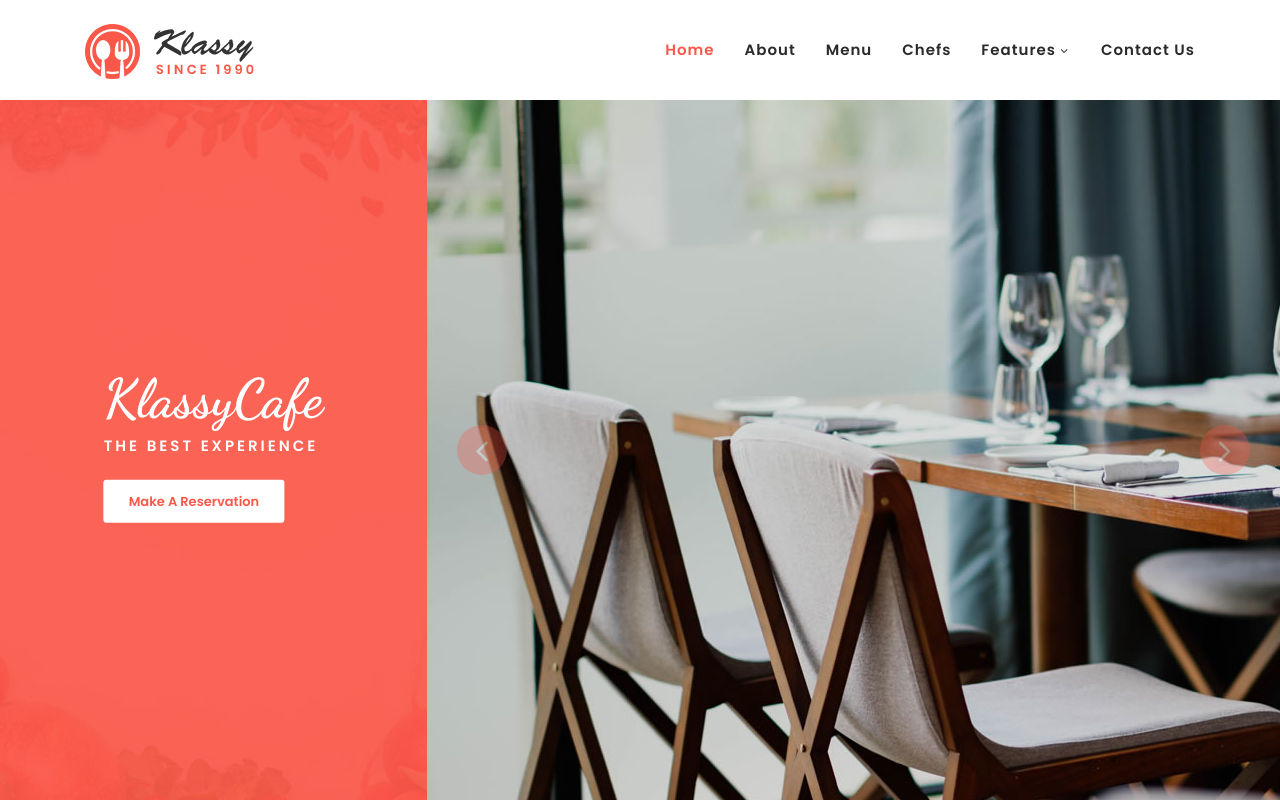
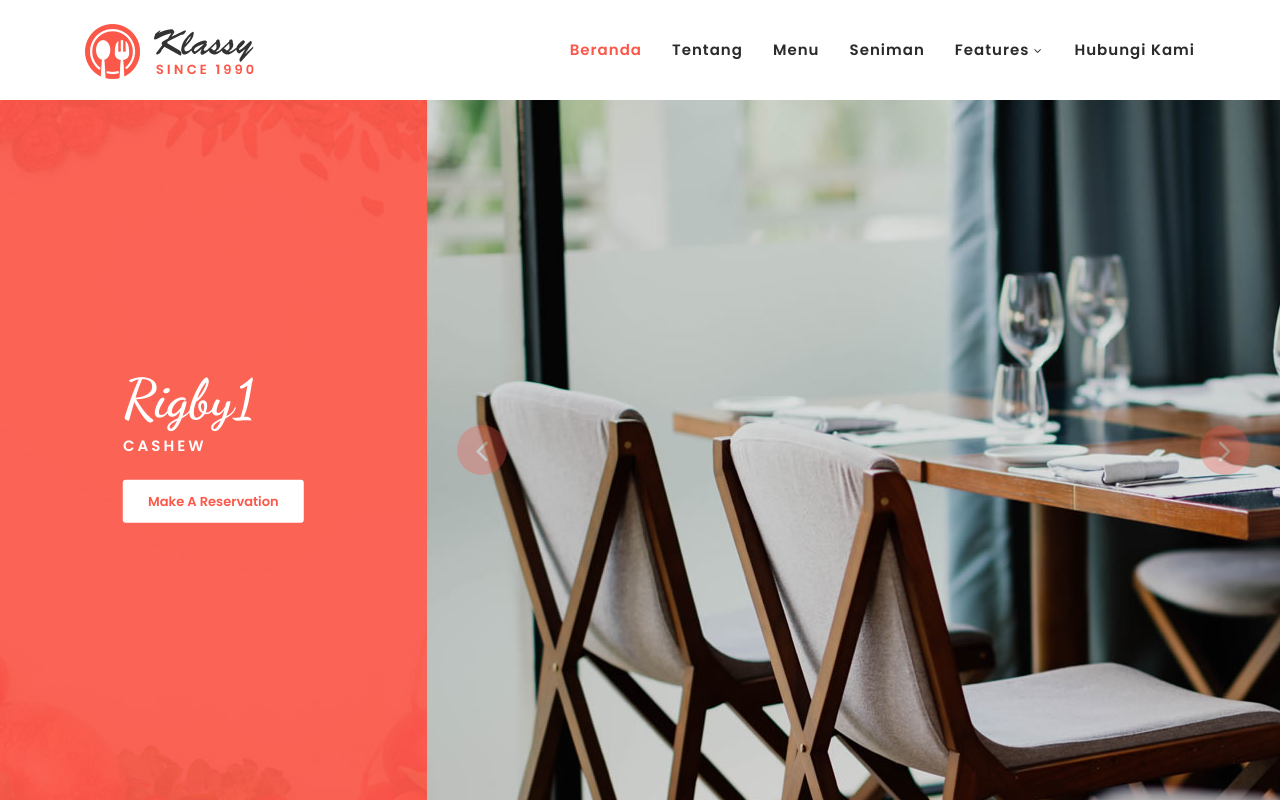
Before and after one commit to azfarafif/quarry, a plain HTML site: page index.html in a window 1280 px wide. Shown: the top 802 px of the page. Drawn offline with Linux system fonts and the light colour scheme.

Commit message:
Update index.html

```diff
--- a/index.html
+++ b/index.html
@@ -10,7 +10,7 @@
     <link href="https://fonts.googleapis.com/css?family=Poppins:100,200,300,400,500,600,700,800,900&display=swap" rel="stylesheet">
     <link href="https://fonts.googleapis.com/css2?family=Dancing+Script:wght@400;500;600;700&display=swap" rel="stylesheet">
 
-    <title>Klassy Cafe - Restaurant HTML Template</title>
+    <title>Rigby is a Fine Cat</title>
 <!--
 
 TemplateMo 558 Klassy Cafe
@@ -57,8 +57,8 @@ https://templatemo.com/tm-558-klassy-cafe
                         <!-- ***** Logo End ***** -->
                         <!-- ***** Menu Start ***** -->
                         <ul class="nav">
-                            <li class="scroll-to-section"><a href="#top" class="active">Home</a></li>
-                            <li class="scroll-to-section"><a href="#about">About</a></li>
+                            <li class="scroll-to-section"><a href="#top" class="active">Beranda</a></li>
+                            <li class="scroll-to-section"><a href="#about">Tentang</a></li>
 
                         <!--
                             <li class="submenu">
@@ -71,7 +71,7 @@ https://templatemo.com/tm-558-klassy-cafe
                             </li>
                         -->
                             <li class="scroll-to-section"><a href="#menu">Menu</a></li>
-                            <li class="scroll-to-section"><a href="#chefs">Chefs</a></li>
+                            <li class="scroll-to-section"><a href="#chefs">Seniman</a></li>
                             <li class="submenu">
                                 <a href="javascript:;">Features</a>
                                 <ul>
@@ -82,7 +82,7 @@ https://templatemo.com/tm-558-klassy-cafe
                                 </ul>
                             </li>
                             <!-- <li class=""><a rel="sponsored" href="https://templatemo.com" target="_blank">External URL</a></li> -->
-                            <li class="scroll-to-section"><a href="#reservation">Contact Us</a></li>
+                            <li class="scroll-to-section"><a href="#reservation">Hubungi Kami</a></li>
                         </ul>
                         <a class='menu-trigger'>
                             <span>Menu</span>
@@ -102,8 +102,8 @@ https://templatemo.com/tm-558-klassy-cafe
                 <div class="col-lg-4">
                     <div class="left-content">
                         <div class="inner-content">
-                            <h4>KlassyCafe</h4>
-                            <h6>THE BEST EXPERIENCE</h6>
+                            <h4>Rigby1</h4>
+                            <h6>Cashew</h6>
                             <div class="main-white-button scroll-to-section">
                                 <a href="#reservation">Make A Reservation</a>
                             </div>
```
